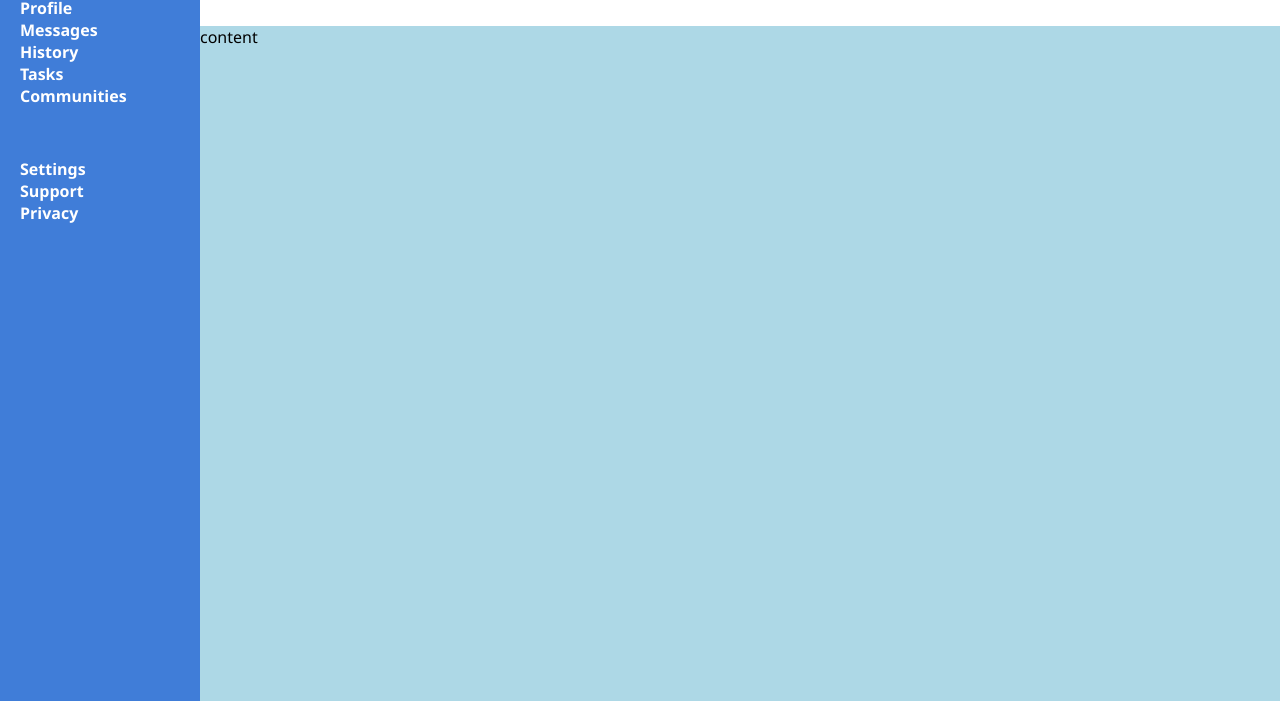
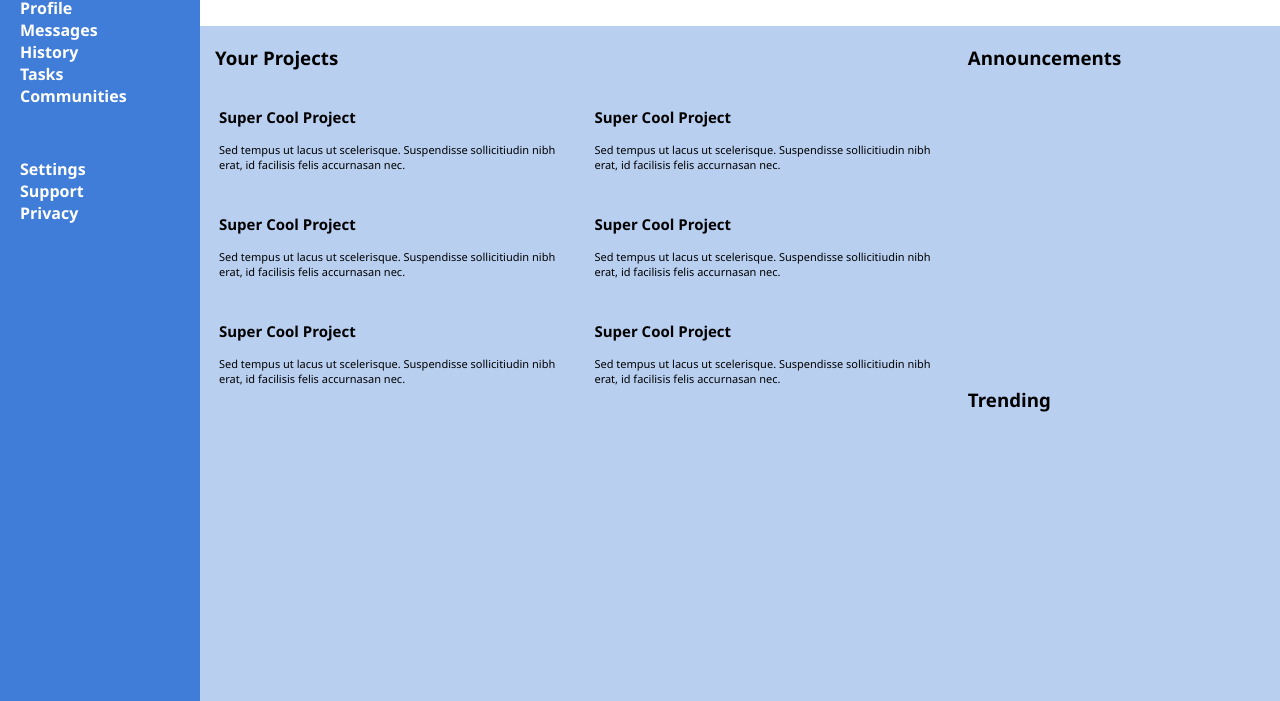
Before and after one commit to timcbuck/TOP-admin-dashboard, a plain HTML site: page index.html in a window 1280 px wide. Shown: the part 99-800 px from the top of the page. Drawn offline with Linux system fonts and the light colour scheme.

Commit message:
Add project grid and initial cards

```diff
--- a/index.html
+++ b/index.html
@@ -46,7 +46,41 @@
             </div>
         </div>
         <div class="content">
-            content
+            <div class="projects">
+                <h3>Your Projects</h3>
+                <div class="projects-grid">
+                    <div class="project-card">
+                        <p class="project-title">Super Cool Project</p>
+                        <p class="project-text">Sed tempus ut lacus ut scelerisque. Suspendisse sollicitiudin nibh erat, id facilisis felis accurnasan nec.</p>
+                    </div>
+                    <div class="project-card">
+                        <p class="project-title">Super Cool Project</p>
+                        <p class="project-text">Sed tempus ut lacus ut scelerisque. Suspendisse sollicitiudin nibh erat, id facilisis felis accurnasan nec.</p>
+                    </div>
+                    <div class="project-card">
+                        <p class="project-title">Super Cool Project</p>
+                        <p class="project-text">Sed tempus ut lacus ut scelerisque. Suspendisse sollicitiudin nibh erat, id facilisis felis accurnasan nec.</p>
+                    </div>
+                    <div class="project-card">
+                        <p class="project-title">Super Cool Project</p>
+                        <p class="project-text">Sed tempus ut lacus ut scelerisque. Suspendisse sollicitiudin nibh erat, id facilisis felis accurnasan nec.</p>
+                    </div>
+                    <div class="project-card">
+                        <p class="project-title">Super Cool Project</p>
+                        <p class="project-text">Sed tempus ut lacus ut scelerisque. Suspendisse sollicitiudin nibh erat, id facilisis felis accurnasan nec.</p>
+                    </div>
+                    <div class="project-card">
+                        <p class="project-title">Super Cool Project</p>
+                        <p class="project-text">Sed tempus ut lacus ut scelerisque. Suspendisse sollicitiudin nibh erat, id facilisis felis accurnasan nec.</p>
+                    </div>
+                </div>
+            </div>
+            <div class="announcements">
+                <h3>Announcements</h3>
+            </div>
+            <div class="trending">
+                <h3>Trending</h3>
+            </div>
         </div>
     </div>
 </body>
--- a/styles.css
+++ b/styles.css
@@ -55,7 +55,45 @@ body {
 }
 
 .content {
-    background-color: lightblue;;
+    padding-left: 15px;
+    padding-right: 15px;
+    background-color: rgb(184, 207, 240);
+    display: grid;
+    grid-template-columns: 2.5fr 1fr;
+    grid-template-rows: 1fr 1fr;
+    gap: 10px;
+}
+
+.projects {
+    grid-row: 1 / 3;
+}
+
+.announcements {
+    grid-column: 2;
+}
+
+.trending {
+    grid-column: 2;
+}
+
+.projects-grid {
+    display: grid;
+    grid-template-columns: repeat(2, 1fr);
+    grid-template-rows: repeat(3, 1fr);
+    gap: 8px;
+}
+
+.project-card {
+    padding: 4px;
+}
+
+.project-title {
+    font-size: 15px;
+    font-weight: bold;
+}
+
+.project-text {
+    font-size: 11px;
 }
 
 #btnNew,
```
